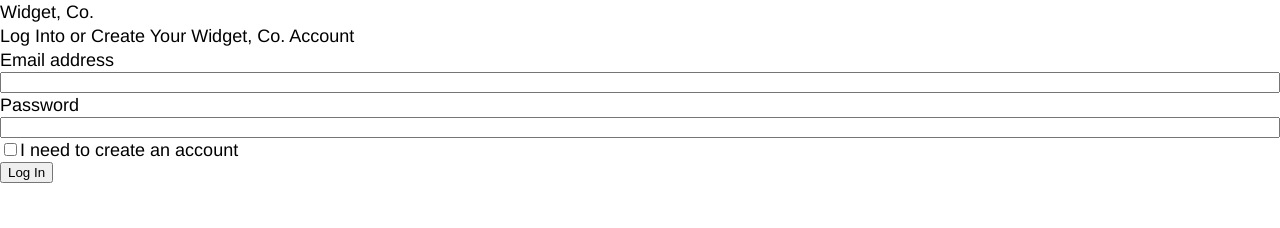
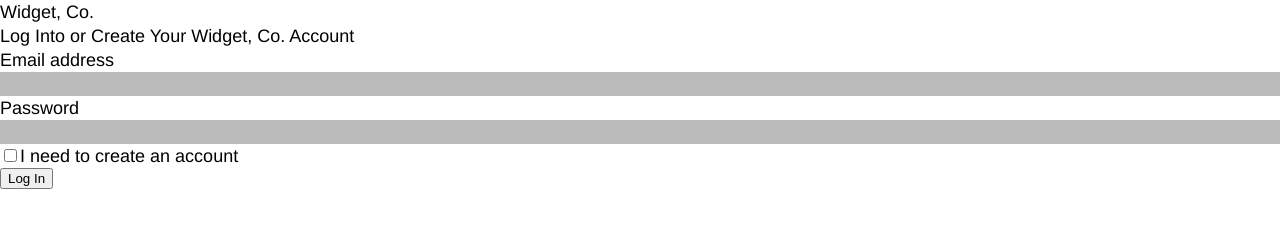
Before and after one commit to hci-2022/08-forms-and-questions, a plain HTML site: page index.html in a window 1280 px wide. Drawn offline with Linux system fonts and the light colour scheme.

Commit message:
[WIP] Add form-element diagnostics and resets

```diff
--- a/assets/css/screen.css
+++ b/assets/css/screen.css
@@ -32,6 +32,17 @@ label {
 }
 input {
   width: 100%;
+
+  background: #BBB;
+  border: 0;
+  font-size: inherit;
+  font-family: inherit;
+  line-height: inherit;
+  padding: 0;
+}
+input:focus {
+  outline: 0;
+  background: #999;
 }
 
 input[type="checkbox"] {
```
